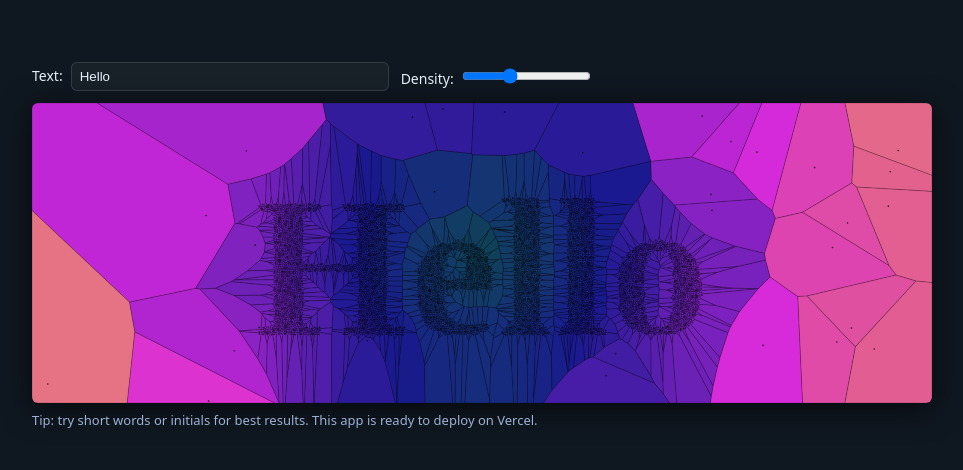
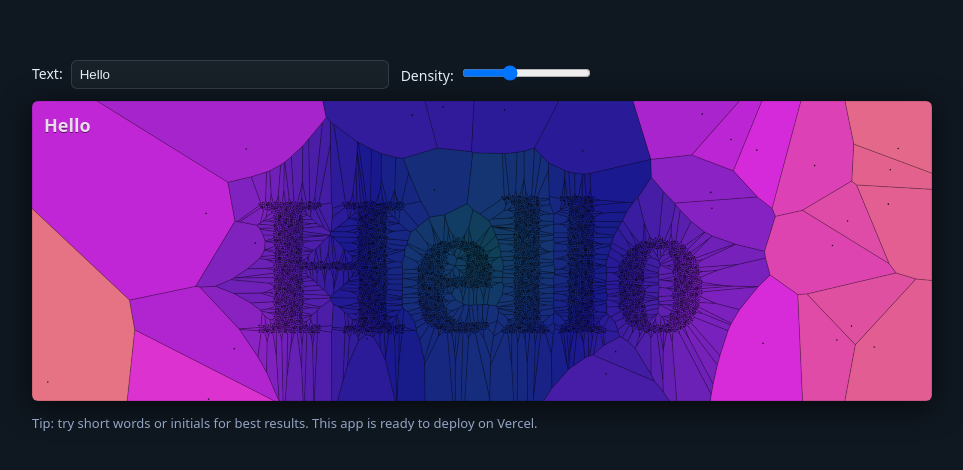
Before and after one commit to Dylan-Demolder/voronoi-text-app, a React (Vite) app: page / in a window 1280 px wide. Shown: the part 148-618 px from the top of the page, without its empty margins (158-1121 px from the left). Built offline with nearby package versions, Linux system fonts and the light colour scheme.

Commit message:
feat: add on-screen text preview

```diff
--- a/src/App.jsx
+++ b/src/App.jsx
@@ -106,7 +106,10 @@ export default function App() {
           <input type="range" min="0.2" max="3" step="0.1" value={density} onChange={(e) => setDensity(parseFloat(e.target.value))} />
         </label>
       </div>
-      <canvas ref={canvasRef} width={CANVAS_W} height={CANVAS_H} />
+      <div className="canvas-wrap">
+        <canvas ref={canvasRef} width={CANVAS_W} height={CANVAS_H} />
+        <div className="text-preview">{text}</div>
+      </div>
       <p className="note">Tip: try short words or initials for best results. This app is ready to deploy on Vercel.</p>
     </div>
   )
--- a/src/styles.css
+++ b/src/styles.css
@@ -32,3 +32,15 @@ label { font-size: 14px }
 input[type="range"] { margin-left: 8px }
 canvas { display: block; border-radius: 6px; box-shadow: 0 6px 30px rgba(0,0,0,0.6); }
 .note { margin-top: 8px; color: #9fb1d3; font-size: 13px }
+
+.canvas-wrap { position: relative; display: inline-block }
+.text-preview {
+  position: absolute;
+  left: 12px;
+  top: 12px;
+  color: rgba(255,255,255,0.85);
+  font-weight: 600;
+  font-size: 18px;
+  pointer-events: none;
+  text-shadow: 0 1px 0 rgba(0,0,0,0.5);
+}
```
